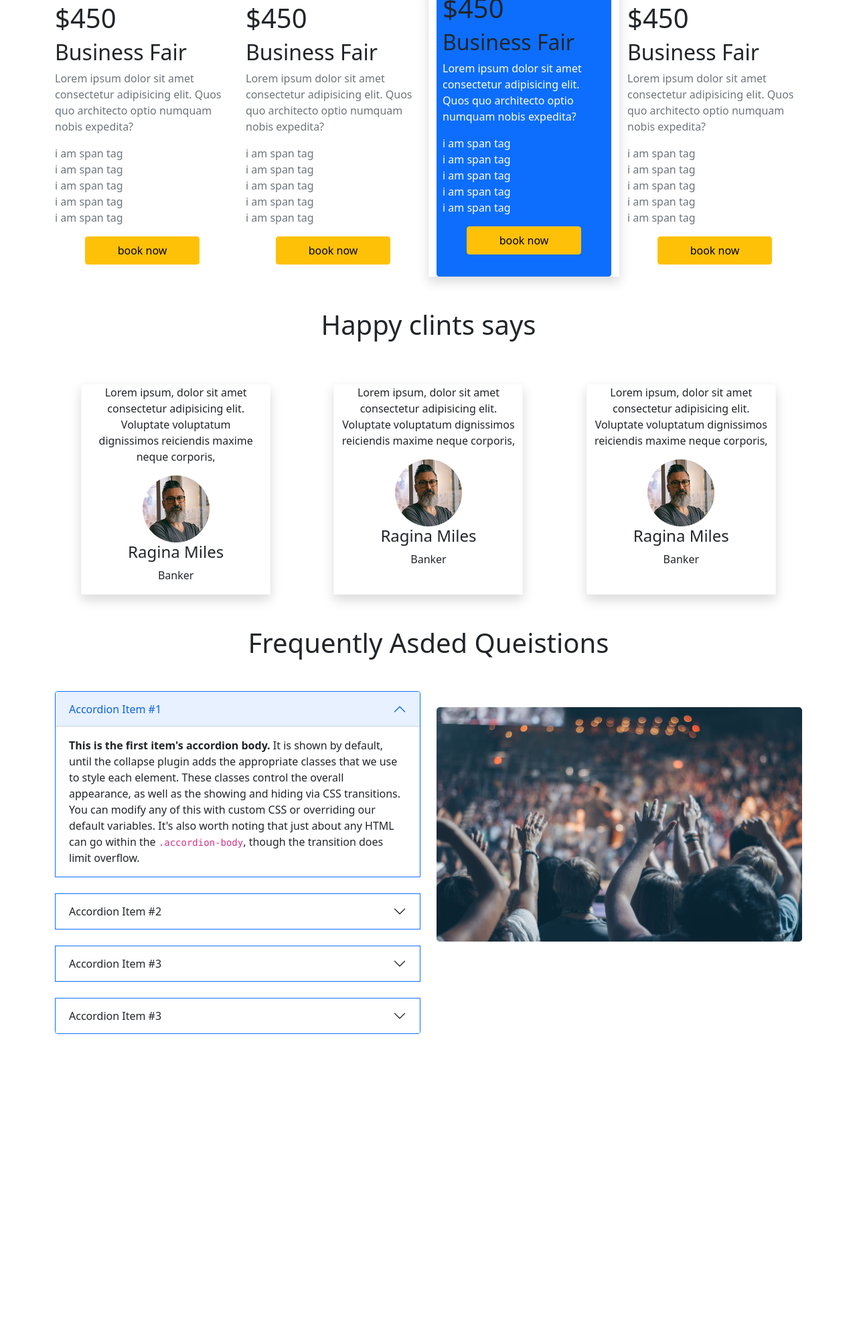
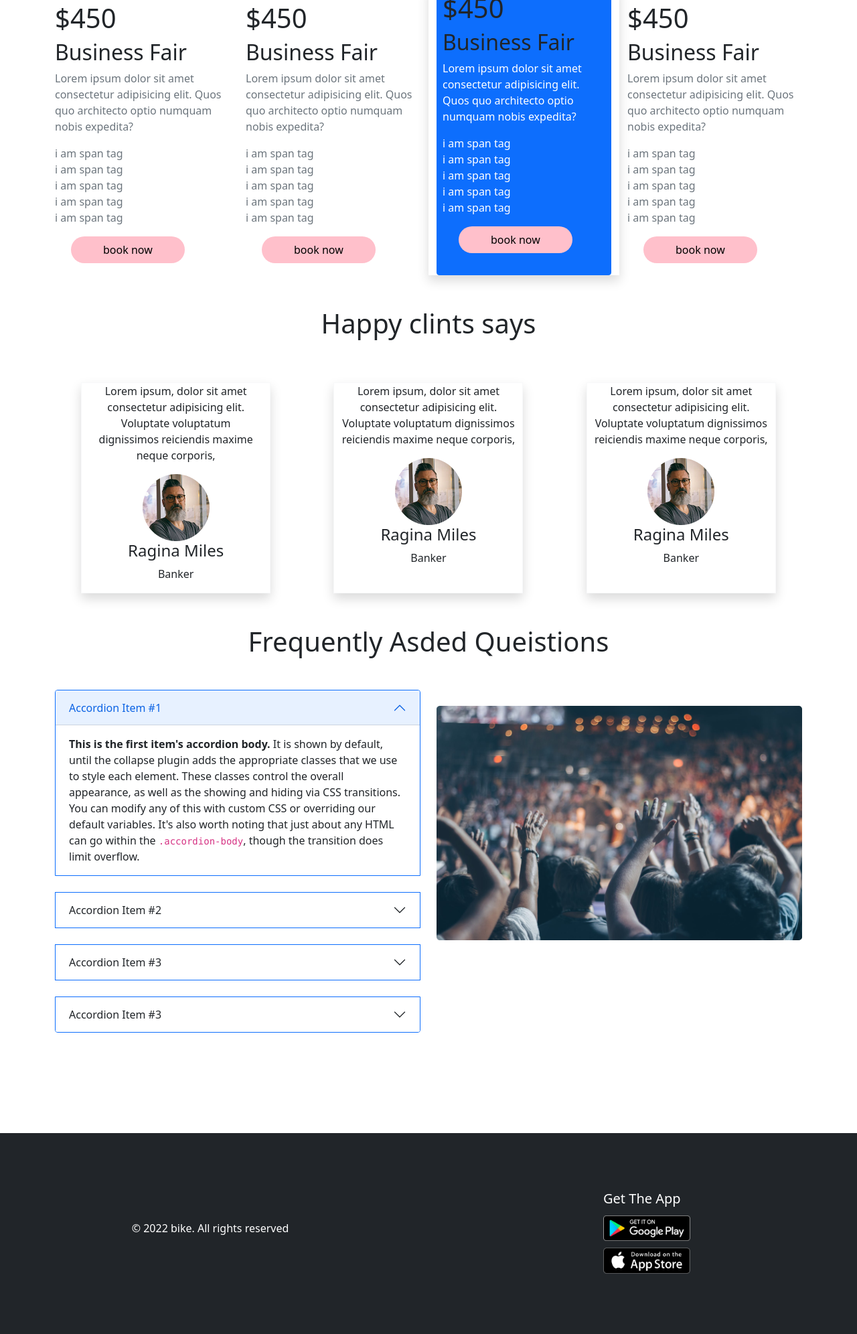
Before and after one commit to TaHasib981/convention-center, a plain HTML site: page index.html in a window 1280 px wide. Shown: the part 769-2761 px from the top of the page at 67% size. Before the commit the page ends 2361 px from the top, so only its background shows below. Drawn offline with Linux system fonts and the light colour scheme; a web font is replaced by a local one.

Commit message:
footer done

```diff
--- a/index.html
+++ b/index.html
@@ -99,7 +99,7 @@
       <!-- our packages
       ======================================================= -->
      <section class="container">
-        <h1 class="d-flex justify-content-center py-5">Our Packages</h1>
+        <h1 class="d-flex justify-content-around py-5">Our Packages</h1>
         <div class="row my-5 ">
               <div class="col-md-3 col-12 gy-4 ">
                     <div class=" ">
@@ -116,8 +116,8 @@
                         <span class="text-muted">i am span tag</span> <br>
                         <span class="text-muted">i am span tag</span> <br>
                       </p>
-                      <div  class="d-flex justify-content-center">
-                        <button  class="btn btn-warning py-2 px-5 book-now">book now</button>
+                      <div  class="d-flex justify-content-start ms-4">
+                        <button  class="  py-2 px-5 book-now">book now</button>
                       </div>
                         </div>
                   </div>
@@ -139,8 +139,8 @@
                             <span class="text-muted">i am span tag</span> <br>
                             <span class="text-muted">i am span tag</span> <br>
                           </p>
-                          <div class="d-flex justify-content-center">
-                            <button class="btn btn-warning py-2 px-5
+                          <div class="d-flex justify-content-start ms-4">
+                            <button class=" py-2 px-5 book-now
                             "> book now</button>
                           </div>
                             </div>
@@ -165,8 +165,8 @@
                       <span class="text-white">i am span tag</span> <br>
                       <span class="text-white">i am span tag</span> <br>
                     </p>
-                    <div  class="d-flex justify-content-center pb-4">
-                      <button class="btn btn-warning py-2 px-5">book now</button>
+                    <div  class="d-flex justify-content-start ms-4 pb-4">
+                      <button class=" py-2 px-5 book-now">book now</button>
                     </div>
                    </div>
             </div>
@@ -188,8 +188,8 @@
                   <span class="text-muted">i am span tag</span> <br>
                   <span class="text-muted">i am span tag</span> <br>
                 </p>
-                <div  class="d-flex justify-content-center">
-                  <button class="btn btn-warning py-2 px-5">book now</button>
+                <div  class="d-flex justify-content-start ms-4 ">
+                  <button class=" py-2 px-5 book-now">book now</button>
                 </div>
                </div>
             </div>
@@ -236,7 +236,8 @@
     </div>
     <!-- Frequently asked Queistions
     =================================================== -->
-    <div class="container">
+    <div class="container ">
+     <div class="queistions">
       <div class="">
         <h1 class="d-flex justify-content-center">Frequently Asded Queistions</h1>
       </div>
@@ -304,6 +305,7 @@
         </div>
       </div>
      </div>
+     </div>
 
     </div>
 
@@ -312,7 +314,27 @@
 
 
     <footer>
+          <div class="row bg-dark">
+            <div class="col-md-6 col-12 footer-left">
+                <div class=" p-parent d-flex justify-content-center">
+                    <p class="d-flex align-items-center text-white">&copy; 2022 bike. All rights reserved</p>
+                </div>
+            </div>
+            <div class="col-md-6 col-12  footer-right">
+                <div class=" content-parent d-flex justify-content-center align-items-center">
+                   <div class="">
+                     <h5 class="text-white">Get The App</h5>
+                     <div class="footer-img">
+                       <a href="https://play.google.com/store/apps"><img src="images/google-play2.png" alt=""></a>
+                     </div>
 
+                     <div class="footer-img">
+                       <a href="https://www.apple.com/app-store/"><img src="images/app-store (1).png" alt=""></a>
+                     </div>
+                   </div>
+                </div>
+            </div>
+          </div>
     </footer>
     <!-- bootstrap js -->
     <script src="js/bootstrap.bundle.min.js"></script>
--- a/style.css
+++ b/style.css
@@ -25,9 +25,16 @@ body{
 }
 /* package section
 =========================================== */
-
+.book-now{
+    background-color: pink;
+    border: none;
+    border-radius: 20px;
+}
  /* Frequently asked Queistions
  ============================================ */
+ .queistions{
+     margin-bottom: 150px;
+ }
 .col-right{
     height: 350px;
 
@@ -36,3 +43,29 @@ body{
     width: 100%;
     height: 350px;
 }
+/* footer  */
+footer{
+    margin-top: 30px;
+    height: 300px;
+    background-color: black
+}
+.p-parent {
+    height: 300px;
+
+}
+.footer-img img{
+    width: 130px;
+    margin: 5px 0px;
+}
+.footer-left{
+
+    height: 300px;
+}
+.footer-right{
+
+    height: 300px;
+}
+.content-parent{
+    height: 300px;
+
+}
```
Also changed, not shown: images/app-store (1).png (added), images/app-store.png (added), images/google-play.png (added), images/google-play2.png (added).
